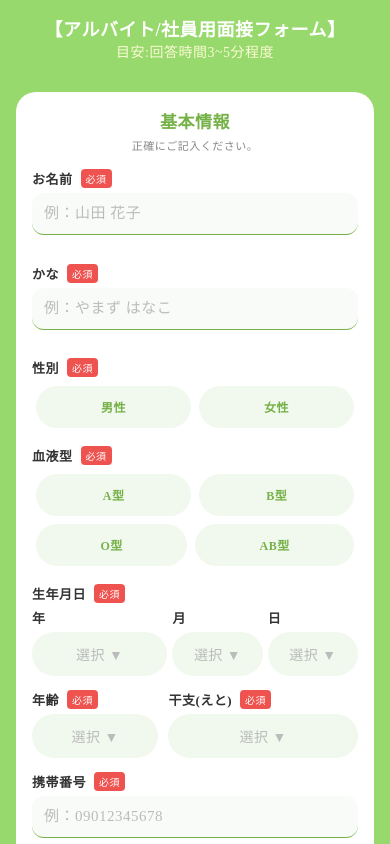
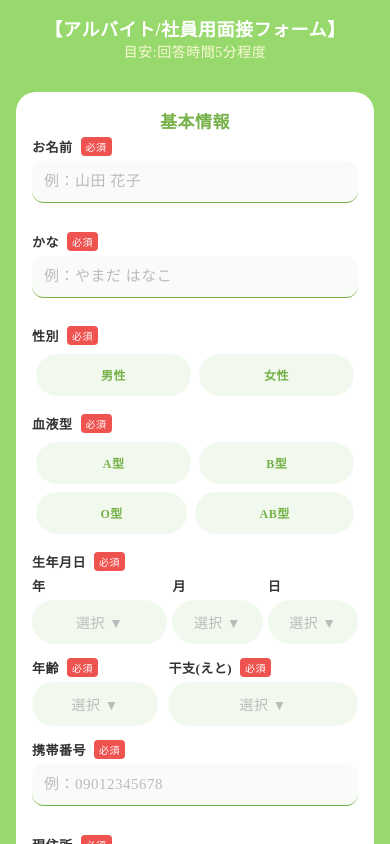
Before and after one commit to Yutojjj/interview-form, a React Native app: screen / in a window 390 px wide. Built offline with nearby package versions, Linux system fonts and the light colour scheme.

Commit message:
Update App.js

```diff
--- a/App.js
+++ b/App.js
@@ -259,7 +259,7 @@ export default function App() {
   const handleClose = () => {
     // 外部サイトに飛ばす、または画面をリセットする
     // 例：店舗のLINE公式アカウントやHPへ
-    Linking.openURL('https://www.google.com');
+    Linking.openURL('https://warp-net.jp/');
   };
 
   const handleViewSubmit = async () => {
@@ -339,7 +339,7 @@ export default function App() {
               style={styles.backButton}
               onPress={handleClose}
             >
-              <Text style={styles.backButtonText}>画面を閉じる</Text>
+              <Text style={styles.backButtonText}>閉じる</Text>
             </TouchableOpacity>
           </View>
         </View>
@@ -347,14 +347,14 @@ export default function App() {
         <KeyboardAvoidingView behavior={Platform.OS === 'ios' ? 'padding' : 'height'} style={{flex: 1}}>
           <View style={styles.header}>
             <Text style={styles.headerTitle}>【アルバイト/社員用面接フォーム】</Text>
-            <Text style={{ ...fontSettings, color: '#FAFAD2', fontSize: 14 }}>目安:回答時間3~5分程度</Text>
+            <Text style={{ ...fontSettings, color: '#FAFAD2', fontSize: 14 }}>目安:回答時間5分程度</Text>
           </View>
 
           <ScrollView style={styles.scrollView} contentContainerStyle={styles.content}>
 
-            <Section title="基本情報" description="正確にご記入ください。">
+            <Section title="基本情報">
               <InputField label="お名前" placeholder="例：山田 花子" required value={form.name} onChangeText={(v) => updateField('name', v)} error={errors.name} />
-              <InputField label="かな" placeholder="例：やまず はなこ" required value={form.kana} onChangeText={(v) => updateField('kana', v)} error={errors.kana} />
+              <InputField label="かな" placeholder="例：やまだ はなこ" required value={form.kana} onChangeText={(v) => updateField('kana', v)} error={errors.kana} />
 
               <SelectButtons label="性別" options={['男性', '女性']} required selectedValue={form.gender} onSelect={(v) => updateField('gender', v)} error={errors.gender} />
               <SelectButtons label="血液型" options={['A型', 'B型', 'O型', 'AB型']} required selectedValue={form.bloodType} onSelect={(v) => updateField('bloodType', v)} error={errors.bloodType} />
@@ -371,7 +371,7 @@ export default function App() {
                 <DropdownSelector label="干支(えと)" options={zodiacOptions} required selectedValue={form.zodiac} onSelect={(v) => updateField('zodiac', v)} error={errors.zodiac} flex={1.5} />
               </View>
               <InputField label="携帯番号" placeholder="例：09012345678" keyboardType="phone-pad" required value={form.phone} onChangeText={(v) => updateField('phone', v)} error={errors.phone} />
-              <InputField label="現住所" placeholder="マンション名まで正確に" multiline required value={form.address} onChangeText={(v) => updateField('address', v)} error={errors.address} />
+              <InputField label="現住所" placeholder="例:愛知県名古屋市北区1-14" multiline required value={form.address} onChangeText={(v) => updateField('address', v)} error={errors.address} />
 
               <SelectButtons label="本籍地" options={['現住所と同じ', 'その他']} required selectedValue={form.domicileStatus} onSelect={(v) => updateField('domicileStatus', v)} error={errors.domicileStatus} />
               {form.domicileStatus === 'その他' && (
```
